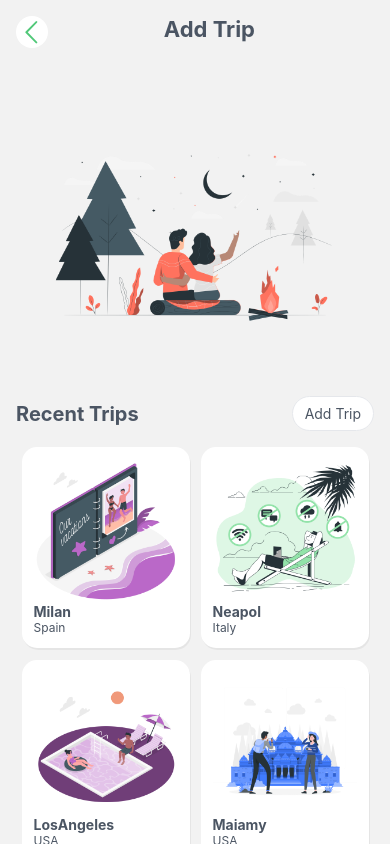
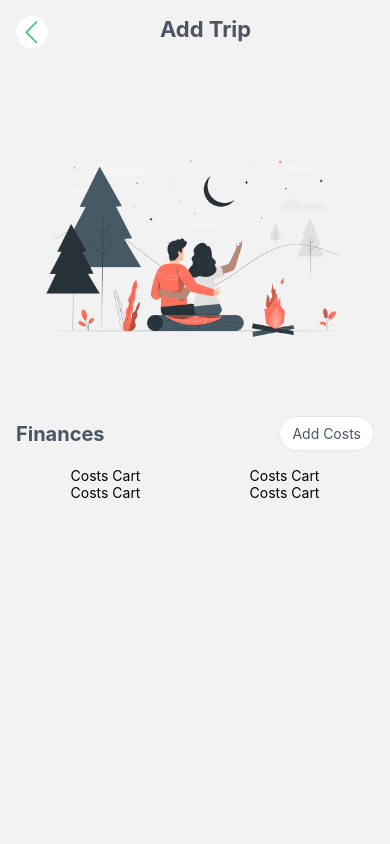
Before and after one commit to Saoa35/MyJornyFinances, a React Native app: screen /TripFinances in a window 390 px wide. Built offline with nearby package versions, Linux system fonts and the light colour scheme.

Commit message:
+ created CostsCart

```diff
--- /dev/null
+++ b/src/components/CostsCart.jsx
@@ -0,0 +1,26 @@
+import React from 'react';
+import {Text, View, FlatList} from 'react-native';
+import {EmptyList} from './EmptyList';
+import {items} from '../data/items';
+
+export const CostsCart = () => {
+  return (
+    <FlatList
+      data={items}
+      numColumns={2}
+      ListEmptyComponent={<EmptyList />}
+      keyExtractor={item => item.id}
+      showsVerticalScrollIndicator={false}
+      columnWrapperStyle={{
+        justifyContent: 'space-around',
+      }}
+      renderItem={({item}) => {
+        return (
+          <View item={item}>
+            <Text>Costs Cart</Text>
+          </View>
+        );
+      }}
+    />
+  );
+};
--- a/src/components/emptyList.jsx
+++ b/src/components/emptyList.jsx
@@ -22,7 +22,7 @@ export const EmptyList = () => {
   return (
     <ListContainer>
       <ListImage source={require('../assets/images/empty.png')} />
-      <ListText>No added trips yet</ListText>
+      <ListText>You haven't added anything here yet</ListText>
     </ListContainer>
   );
 };
--- a/src/screens/TripFinancesScreen.jsx
+++ b/src/screens/TripFinancesScreen.jsx
@@ -2,7 +2,6 @@ import React from 'react';
 import {Text, View, TouchableOpacity, Image, ScrollView} from 'react-native';
 import styled from 'styled-components/native';
 import {colors} from '../theme';
-import {CardItems} from '../components/CardItems';
 import {useNavigation} from '@react-navigation/native';
 import {
   CardsContainer,
@@ -15,6 +14,7 @@ import {
 } from './HomeScreen';
 import {BackButton} from '../components/buttons/BackButton';
 import {AddTripTitle} from './AddTripScreen';
+import {CostsCart} from '../components/CostsCart';
 
 function TripFinancesScreen() {
   const navigation = useNavigation();
@@ -23,26 +23,26 @@ function TripFinancesScreen() {
     <ScreenWrapper>
       <MainContainer>
         <BackButton />
-        <AddTripTitle style={{marginTop: 15, marginLeft: '4%'}}>
+        <AddTripTitle style={{marginTop: 15, marginLeft: '3%'}}>
           Add Trip
         </AddTripTitle>
       </MainContainer>
       <LogoView style={{backgroundColor: 'none'}}>
         <Image
           source={require('../assets/images/7.png')}
-          style={{width: 300, height: 300}}
+          style={{width: 320, height: 320}}
         />
       </LogoView>
       <ScrollView showsVerticalScrollIndicator={false}>
         <View style={{paddingHorizontal: 16}}>
           <TripsInfo>
-            <Recent>Recent Trips</Recent>
+            <Recent>Finances</Recent>
             <TouchableFrame onPress={() => navigation.navigate('AddTrip')}>
-              <Text style={{color: colors.heading}}>Add Trip</Text>
+              <Text style={{color: colors.heading}}>Add Costs</Text>
             </TouchableFrame>
           </TripsInfo>
           <CardsContainer>
-            <CardItems />
+            <CostsCart />
           </CardsContainer>
         </View>
       </ScrollView>
```
